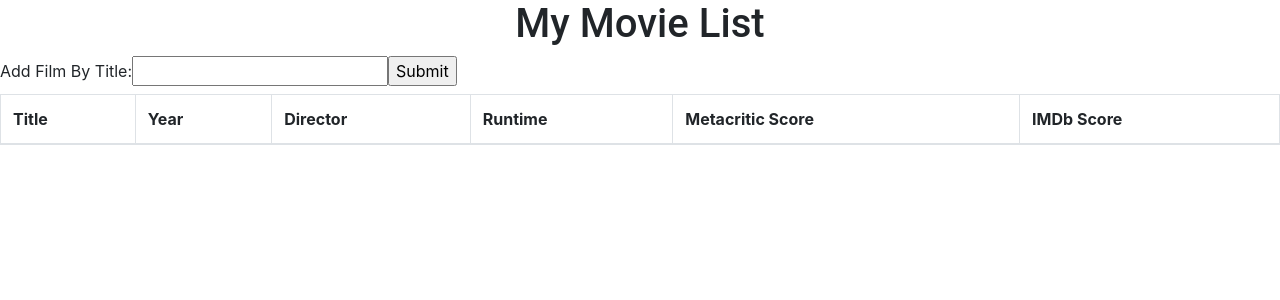
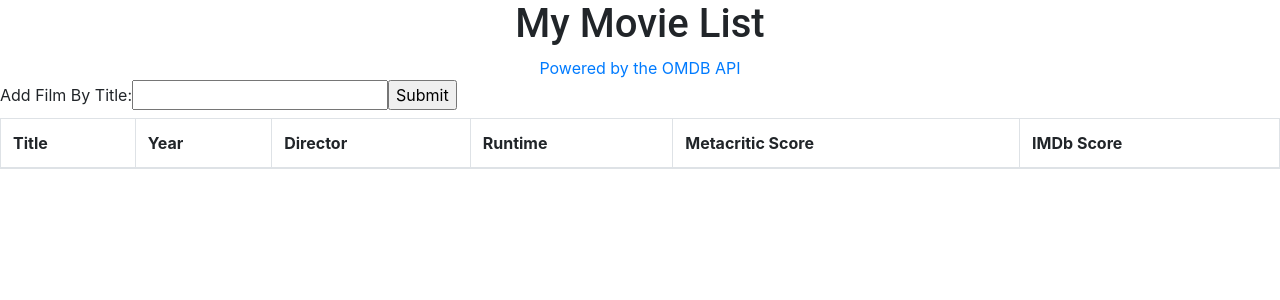
Before and after one commit to thomashorton/fixd_application_project, a React (Create React App) app: page / in a window 1280 px wide. Shown: the top 300 px of the page. Built offline with nearby package versions, Linux system fonts and the light colour scheme.

Commit message:
added credit to api

```diff
--- a/src/App.js
+++ b/src/App.js
@@ -3,8 +3,9 @@ import Table from 'react-bootstrap/Table';
 import Button from 'react-bootstrap/Button';
 import 'bootstrap/dist/css/bootstrap.min.css';
 //import './index.css';
-const API_KEY = "e0c10af9"; //API key for OMDB, limit of 1K requests per day.
+const API_KEY = "e0c10af9"; //API key for OMDB, limit of 1K requests per day. To get another one, visit  http://www.omdbapi.com/apikey.aspx
 var rowCount = 0;
+
 class App extends Component {
   //state = {movies:[], currentMovie:""}
   constructor(props) {
@@ -17,14 +18,11 @@ class App extends Component {
   }
   handleChange(event) {
     this.setState({currentMovie: event.target.value})
-    //console.log(event.target.value);
   }
   handleSubmit = async event => {
-    //this.setState({currentMovie:event.title})
     event.preventDefault();
     console.log(this.state.currentMovie);
     const newMovieData = await this.getMovieData(this.state.currentMovie);
-
     console.log(newMovieData)
   }
   addRow(rowVals) {
@@ -33,7 +31,6 @@ class App extends Component {
       return {rows:[...prev.rows, rowVals]};
     })
   }
-
   getMovieData(title) {
     let movieDataRequest = 'http://www.omdbapi.com/?t=' + title+ '&apikey='+API_KEY;
     let movieData = fetch(movieDataRequest)
@@ -59,11 +56,11 @@ class App extends Component {
   deleteRow(rowNum) {
     console.log("Entering Delete Method");
     var rows = [...this.state.rows];
-    const location = rows.findIndex(film=>film.id == rowNum);
+    const location = rows.findIndex(film=>film.id === rowNum);
     console.log("location IS : ")
     console.log(location);
 
-    if(location == -1) {
+    if(location === -1) {
       return;
     }
     var deleted= rows.splice(location, 1);
@@ -77,10 +74,10 @@ class App extends Component {
   render() {
     return (
       <div className="App">
-
-        <div id="header-container">
+        <div class="header-container">
           <header>
             <h1>My Movie List</h1>
+            <a href="http://www.omdbapi.com/" id="apiLink">Powered by the OMDB API</a>
           </header>
         </div>
 
@@ -130,18 +127,3 @@ class App extends Component {
 }
 
 export default App;
-/*
-<MaterialTable
-            title= "My Saved Movies"
-            columns = {[
-              {title: 'Title', field: 'title'},
-              {title: 'Release Year', field: 'year'},
-              {title: 'Runtime',field: 'runtime'},
-              {tile: 'Director', field: 'director'},
-              {title: 'Metascore', field:"metascore"},
-              {title: 'IMDb Rating', field:'imdb'}
-            ]}
-            data={this.state.movies}
-            />
-
-*/
--- a/src/index.css
+++ b/src/index.css
@@ -2,3 +2,6 @@ h1 {
   font-family: "Roboto", "Helvetica", "Arial", sans-serif;
   text-align: center;
 }
+.header-container{
+  text-align: center;
+}
```
